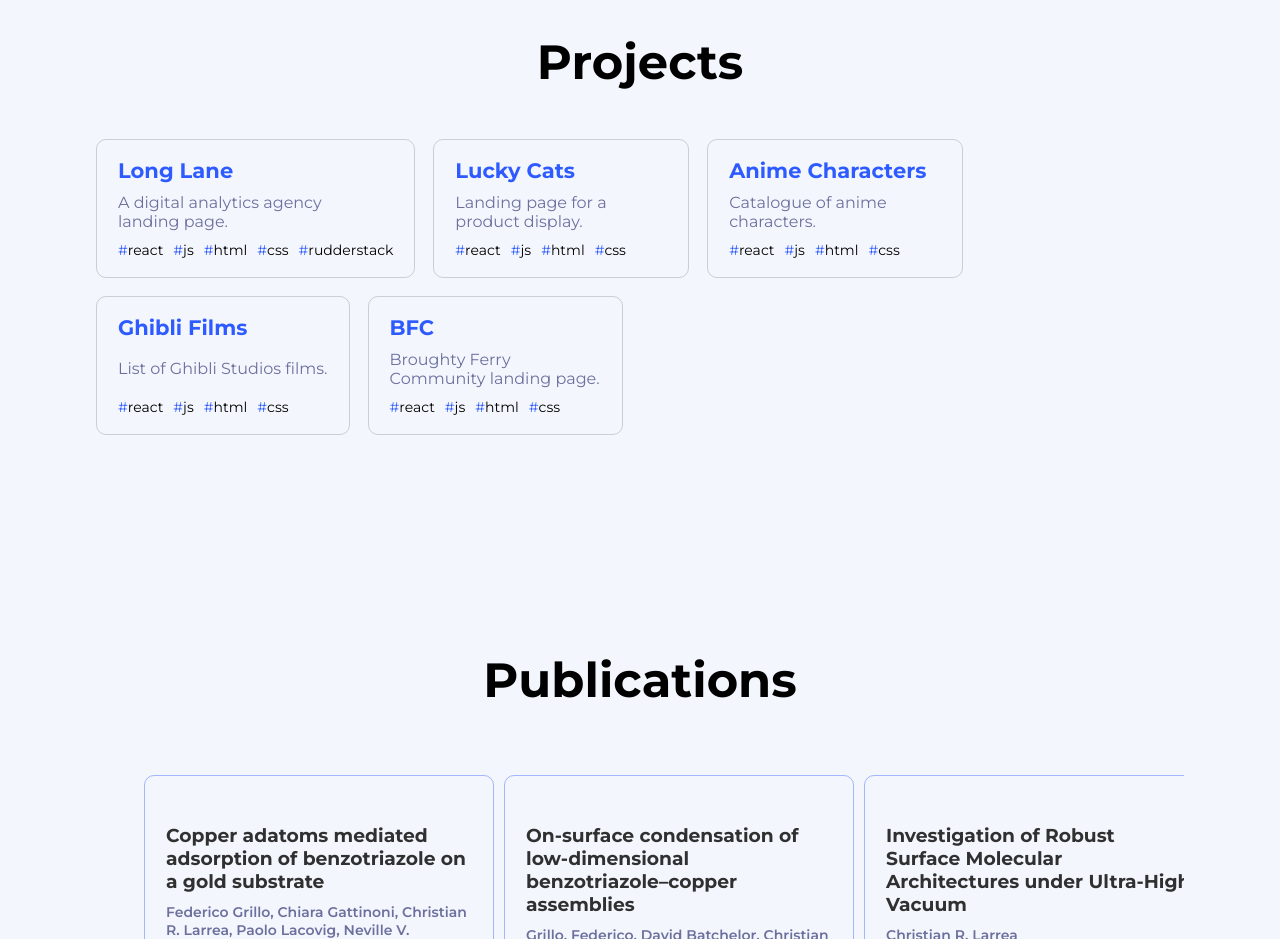
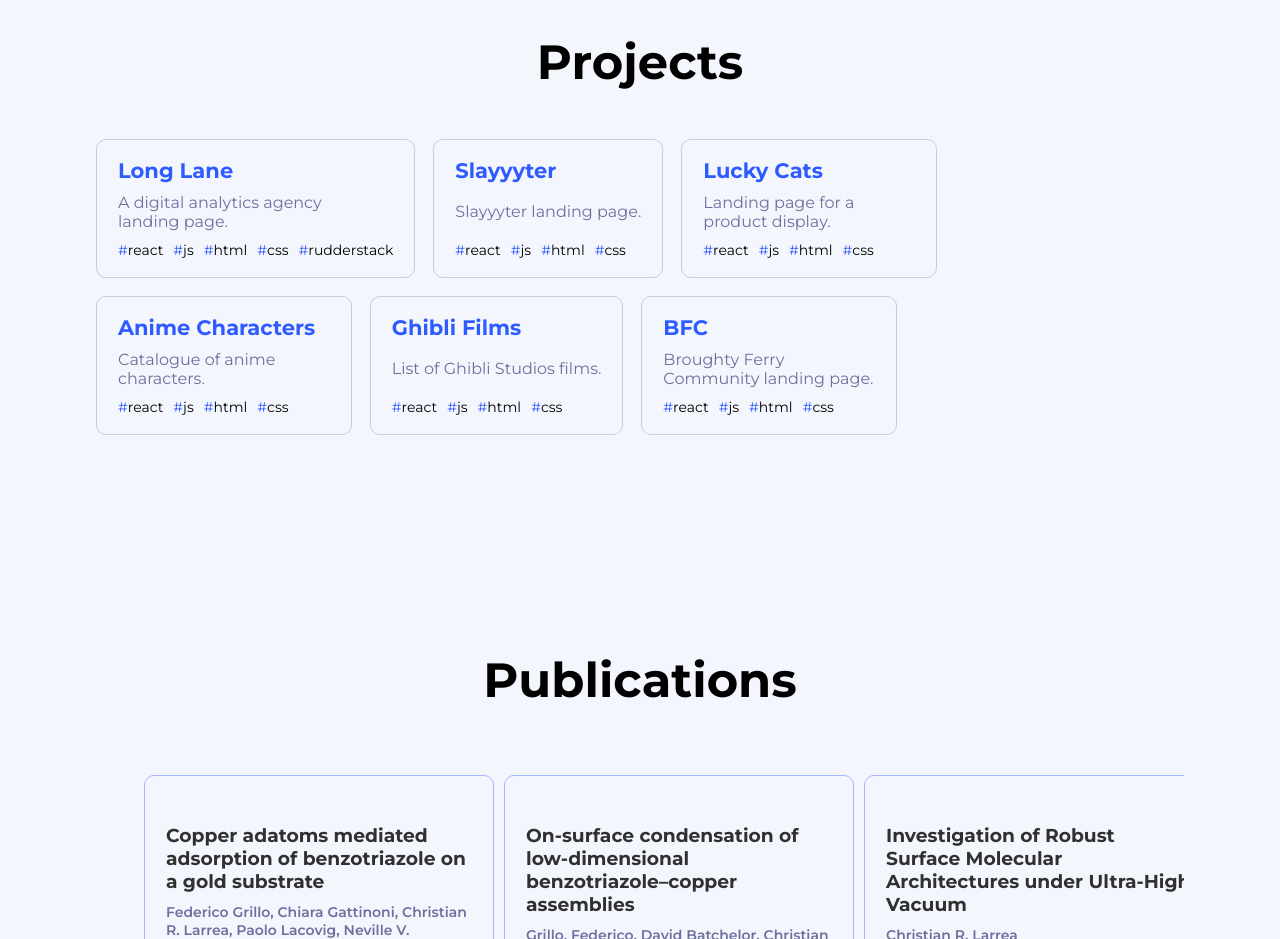
Before and after one commit to crlarrea/crlarrea.github.io, a React (Vite) app: page / in a window 1280 px wide. Shown: the part 3260-4199 px from the top of the page. Built offline with nearby package versions, Linux system fonts and the light colour scheme.

Commit message:
added slayyyter proiject

```diff
--- a/src/assets/data/Data.jsx
+++ b/src/assets/data/Data.jsx
@@ -409,6 +409,13 @@ const projects = [
     link: "https://long-lane.onrender.com",
   },
   {
+    name: "Slayyyter",
+    description: "Slayyyter landing page.",
+    tags: ["react", "js", "html", "css"],
+    image: null,
+    link: "https://slayyyter.onrender.com/",
+  },
+  {
     name: "lucky cats",
     description: "Landing page for a product display.",
     tags: ["react", "js", "html", "css"],
```
